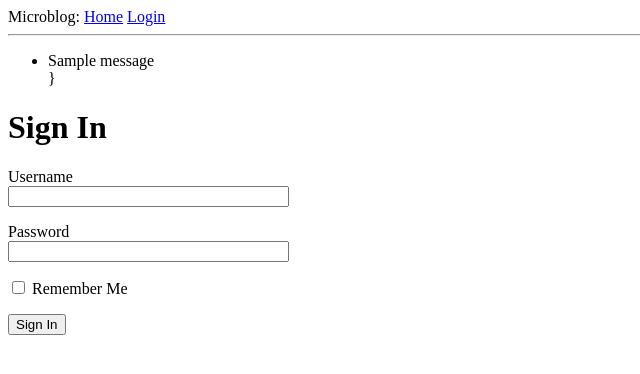
After one commit to Theonewhomadethings/flaskMicroBlog, a Flask app: page /login in a window 1280 px wide. The commit adds this page. Shown: the top 374 px of the page, without its empty margins (0-640 px from the left). Run offline with Flask 2, Linux system fonts and the light colour scheme; tables that the repository leaves empty hold one stand-in row (values such as "Sample post"); one stand-in notice (Sample message) is shown.

Commit message:
Add files via upload

```diff
--- /dev/null
+++ b/app/forms.py
@@ -0,0 +1,9 @@
+from flask_wtf import FlaskForm
+from wtforms import StringField, PasswordField, BooleanField, SubmitField
+from wtforms.validators import DataRequired
+
+class LoginForm(FlaskForm):
+    username = StringField("Username", validators = [DataRequired()])
+    password = PasswordField("Password", validators = [DataRequired()])
+    remember_me = BooleanField("Remember Me")
+    submit = SubmitField("Sign In")
--- a/app/routes.py
+++ b/app/routes.py
@@ -1,10 +1,6 @@
-from flask import render_template
+from flask import render_template, flash, redirect, url_for
 from app import app
-
-#decorators modify the function that follow it
-#app.route decorator creates an association between the URL given as and arguement and the function
-#When a web browser requests either of the 2 URLS, flask is going to invoke this function and pass the
-#return value of it back to the browser as a response
+from app.forms import LoginForm
 
 @app.route('/')  #associates the URLS /
 @app.route('/index') #associates the /index to the function
@@ -22,3 +18,14 @@ def index():
         }
     ]
     return render_template('index.html', title = 'Home', user=user, posts = posts)
+
+@app.route('/login', methods = ['GET', 'POST'])
+#note to self about get post stuff
+#HTTP protocol states that GET requests return information ot the clien (web browser in this case)
+#POST requests are when the browser submits form data to the server
+def login():
+    form = LoginForm()
+    if form.validate_on_submit():
+        flash("Login requested for user {}, remember_me = {}".format(form.username.data, form.remember_me.data))
+        return redirect(url_for('index'))
+    return render_template('login.html', title = 'Sign In', form=form)
--- a/app/templates/base.html
+++ b/app/templates/base.html
@@ -8,8 +8,21 @@
         {% endif %}
     </head>
     <body>
-        <div>Microblog: <a href="/index"></a></div>
+        <div>
+            Microblog:
+             <a href="{{ url_for('index') }}">Home</a>
+             <a href="{{ url_for('login') }}">Login</a>
+        </div>
         <hr>
+        {% with messages = get_flashed_messages() %}
+        {% if messages %}
+        <ul>
+            {% for message in messages %}
+            <li> {{ message }} </li>
+            {% endfor %}}
+        </ul>
+        {% endif %}
+        {% endwith %}
         {% block content %}{% endblock %}
     </body>
 </html>
--- /dev/null
+++ b/app/templates/login.html
@@ -0,0 +1,24 @@
+{% extends "base.html" %}
+
+{% block content %}
+    <h1>Sign In</h1>
+    <form action="" method="post" novalidate>
+        {{ form.hidden_tag() }}
+        <p>
+            {{ form.username.label }}<br>
+            {{ form.username(size = 32) }}
+            {% for error in form.username.errors %}
+            <span style = "color: red;">[{{ error }}]</span>
+            {% endfor %}
+        </p>
+        <p>
+            {{ form.password.label }}<br>
+            {{ form.password(size=32)}}<br>
+            {% for error in form.password.errors %}
+            <span style = "color: red;">[{{ error }}]</span>
+            {% endfor %}
+        </p>
+        <p>{{ form.remember_me() }} {{ form.remember_me.label }}</p>
+        <p>{{ form.submit() }}</p>
+    </form>
+{% endblock %}
```
Also changed, not shown: app/__init__.py (+7 -1 lines), app/models.py (added, +21 -0 lines), app/templates/index.html (+7 -16 lines).
